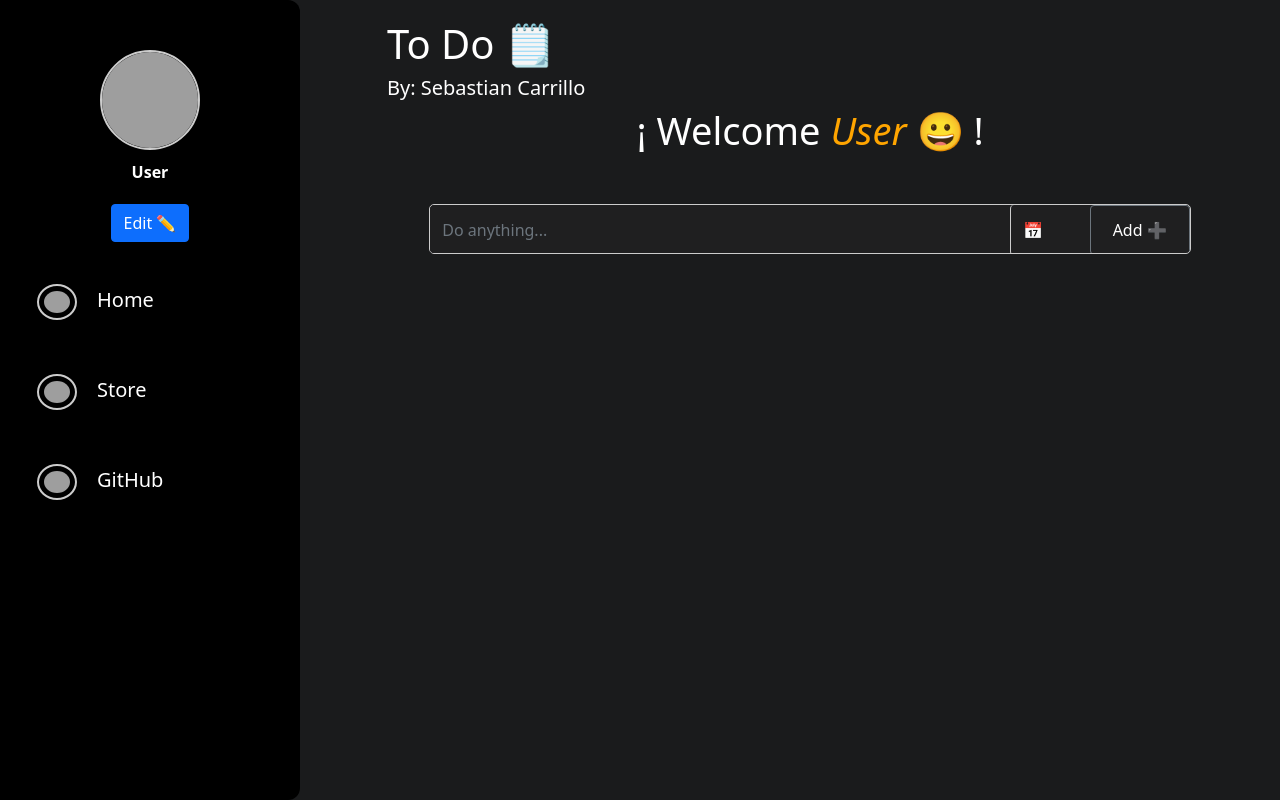
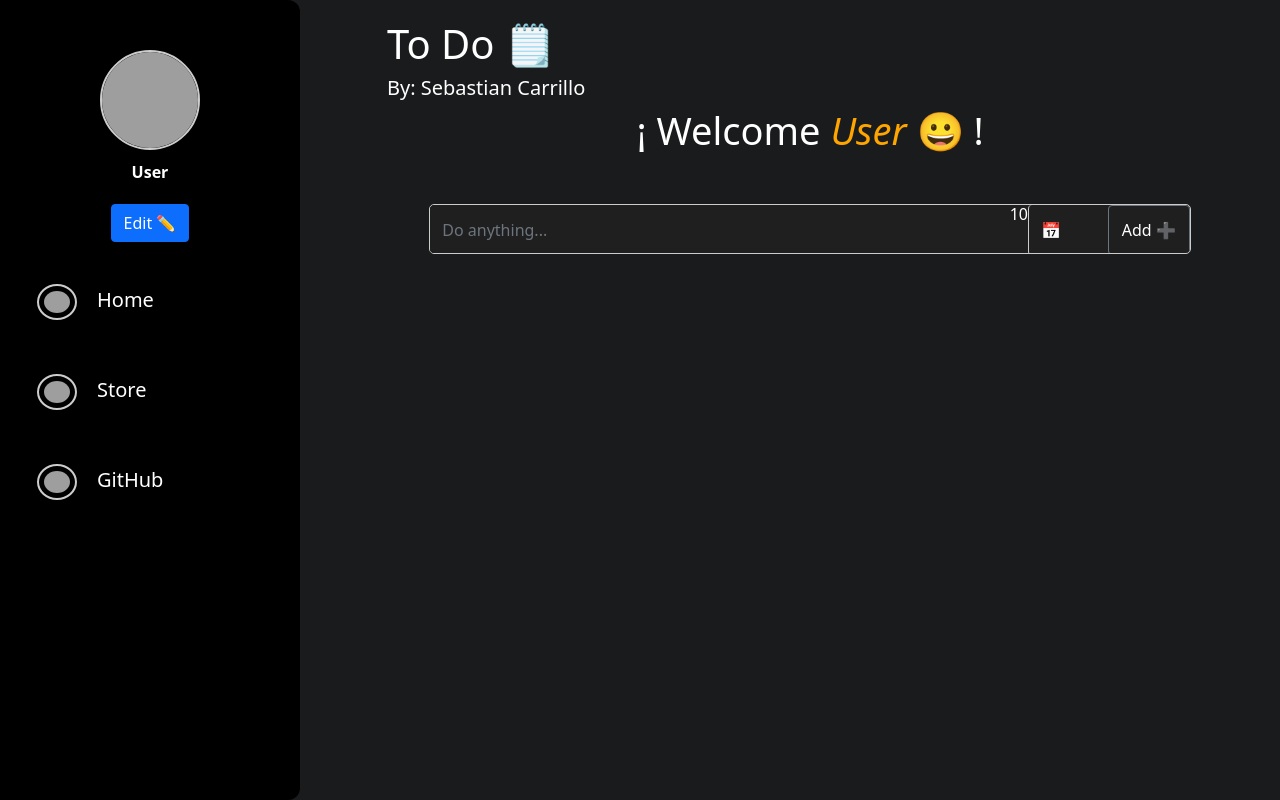
Before and after one commit to SebastianCB-dev/ToDo_Angular, an Angular app: page / in a window 1280 px wide. Both pictures are taken after a click on the button "➕ Add Task". Built offline with nearby package versions, Linux system fonts and the light colour scheme; grey boxes are pictures that could not be loaded.

Commit message:
Agregado el contador

```diff
--- a/src/app/pages/home/home.component.html
+++ b/src/app/pages/home/home.component.html
@@ -8,6 +8,7 @@
       <div class="mb-3 input-add" *ngIf="!showMain">
         <input [(ngModel)]="input" type="text" class="form-control input-task" placeholder="Do anything...">
         <div class="options">
+          <h6 class="letter-count">10</h6>
           <input placeholder="📅" class="date-picker form-control" type="text" onfocus="(this.type='date')" onblur="(this.type='text')" id="date" [(ngModel)]="fechaPick"
                   [min]="traerFecha()"/>
           <button class="btn btn-outline-secondary" type="button" id="button-addon2" (click)="addNewTask()">Add ➕</button>
```
